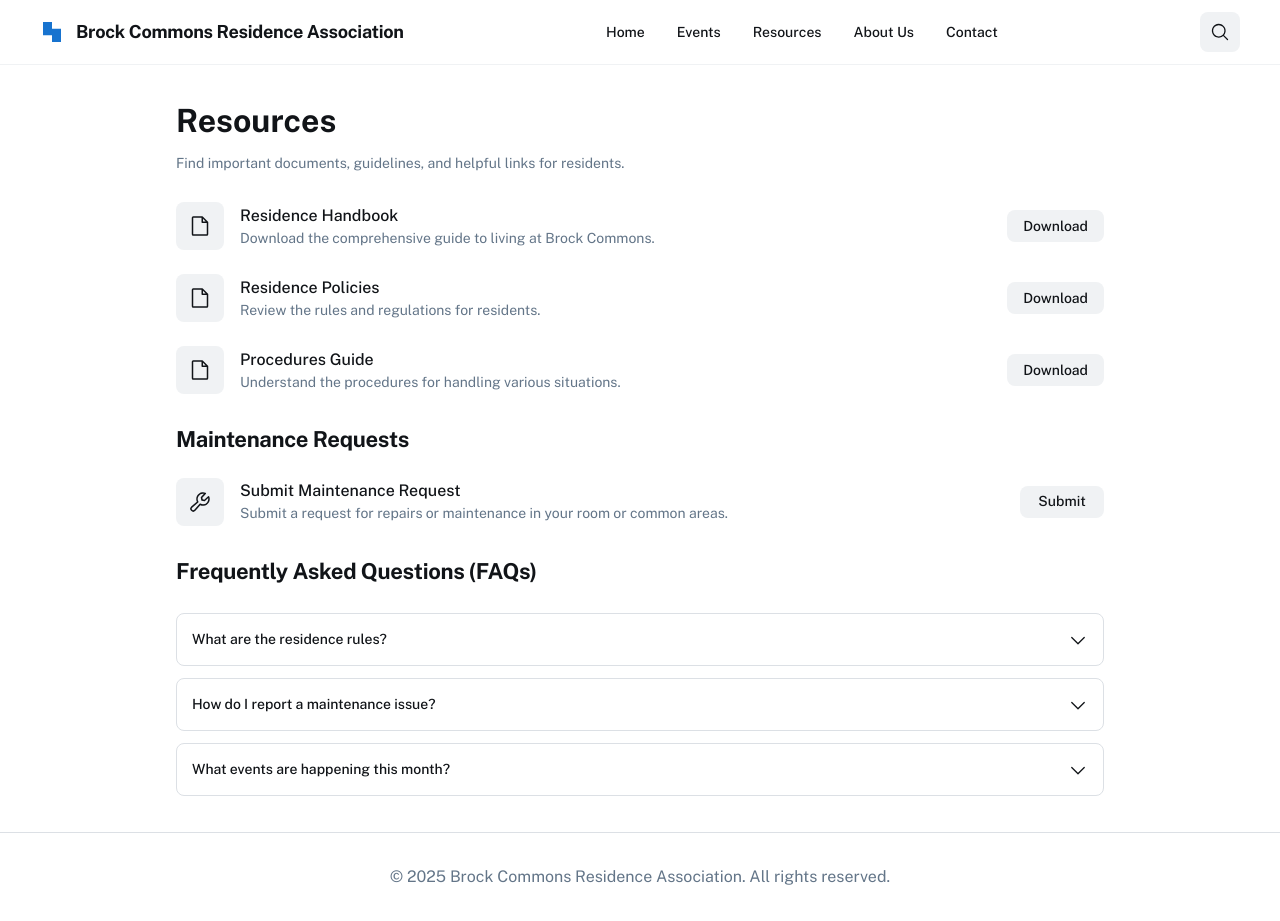
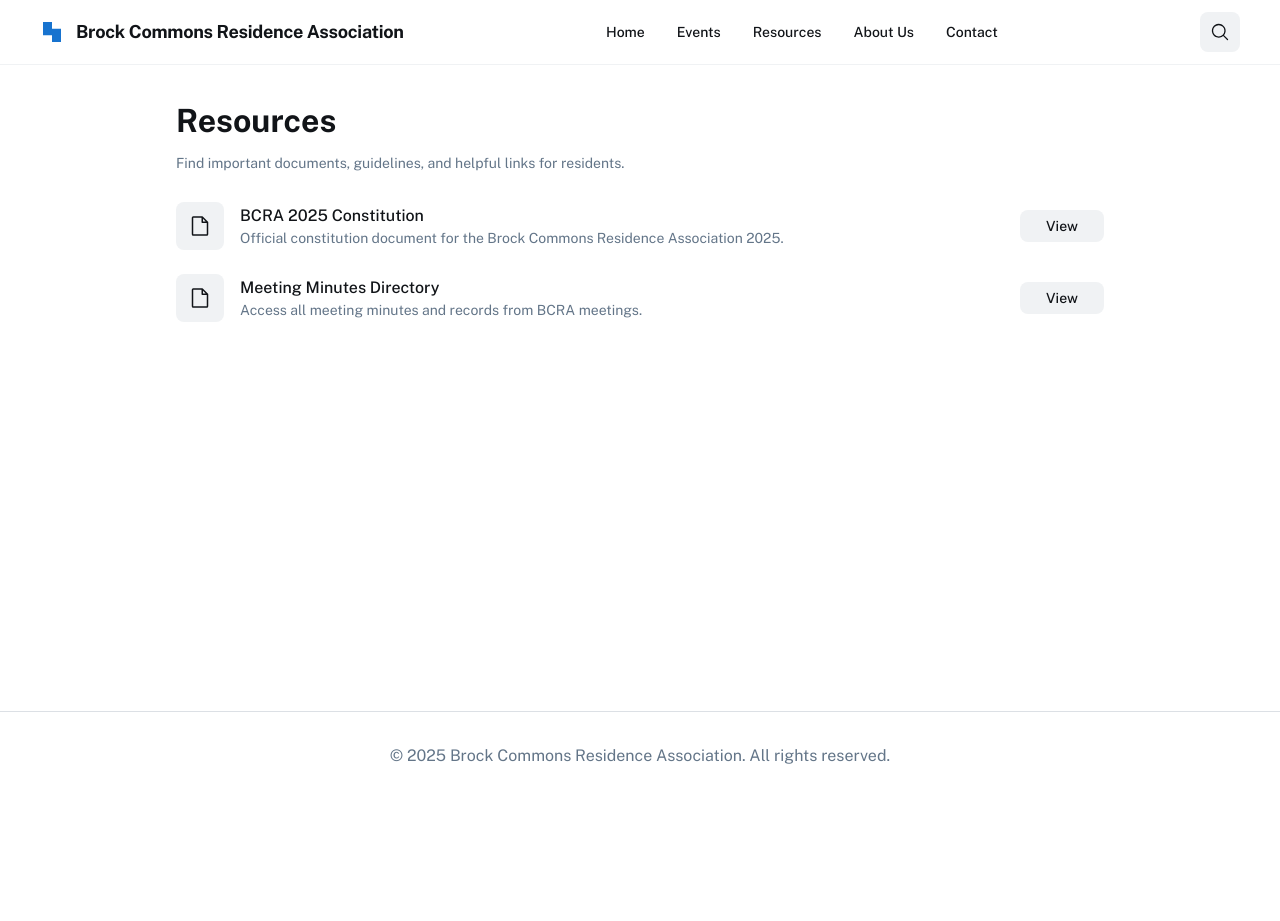
Before and after one commit to ubcbcra/website, a Next.js app: page /resources in a window 1280 px wide. After the commit the page ends 800 px from the top, so only its background shows below. Built offline with nearby package versions, Linux system fonts and the light colour scheme.

Commit message:
feat: update resources section with new documents and change button to link for external access

```diff
--- a/src/app/resources/page.tsx
+++ b/src/app/resources/page.tsx
@@ -11,22 +11,16 @@ export default function ResourcesPage(): React.JSX.Element {
 
         {[
           {
-            icon: "File",
-            title: "Residence Handbook",
-            desc: "Download the comprehensive guide to living at Brock Commons.",
-            cta: "Download",
+            title: "BCRA 2025 Constitution",
+            desc: "Official constitution document for the Brock Commons Residence Association 2025.",
+            url: "https://docs.google.com/document/d/1QHecId1_PKWbABMpEpKqk-UAElhi_PrB/edit?tab=t.0",
+            cta: "View",
           },
           {
-            icon: "File",
-            title: "Residence Policies",
-            desc: "Review the rules and regulations for residents.",
-            cta: "Download",
-          },
-          {
-            icon: "File",
-            title: "Procedures Guide",
-            desc: "Understand the procedures for handling various situations.",
-            cta: "Download",
+            title: "Meeting Minutes Directory",
+            desc: "Access all meeting minutes and records from BCRA meetings.",
+            url: "https://docs.google.com/document/d/1smYne4BukQk0wVI-upMwhWiVjjsfM-tz2oJCx50jPJ0/edit?tab=t.0",
+            cta: "View",
           },
         ].map((item) => (
           <div key={item.title} className="flex items-center gap-4 bg-white px-4 min-h-[72px] py-2 justify-between">
@@ -42,49 +36,17 @@ export default function ResourcesPage(): React.JSX.Element {
               </div>
             </div>
             <div className="shrink-0">
-              <button className="flex min-w-[84px] max-w-[480px] cursor-pointer items-center justify-center overflow-hidden rounded-lg h-8 px-4 bg-[#f0f2f4] text-[#111418] text-sm font-medium leading-normal w-fit">
+              <a
+                href={item.url}
+                target="_blank"
+                rel="noopener noreferrer"
+                className="flex min-w-[84px] max-w-[480px] cursor-pointer items-center justify-center overflow-hidden rounded-lg h-8 px-4 bg-[#f0f2f4] text-[#111418] text-sm font-medium leading-normal w-fit hover:bg-[#e8eaed] transition-colors"
+              >
                 <span className="truncate">{item.cta}</span>
-              </button>
+              </a>
             </div>
           </div>
         ))}
-
-        <h2 className="text-[#111418] text-[22px] font-bold leading-tight tracking-[-0.015em] px-4 pb-3 pt-5">Maintenance Requests</h2>
-        <div className="flex items-center gap-4 bg-white px-4 min-h-[72px] py-2 justify-between">
-          <div className="flex items-center gap-4">
-            <div className="text-[#111418] flex items-center justify-center rounded-lg bg-[#f0f2f4] shrink-0 size-12">
-              <svg xmlns="http://www.w3.org/2000/svg" width="24px" height="24px" fill="currentColor" viewBox="0 0 256 256">
-                <path d="M226.76,69a8,8,0,0,0-12.84-2.88l-40.3,37.19-17.23-3.7-3.7-17.23,37.19-40.3A8,8,0,0,0,187,29.24,72,72,0,0,0,88,96,72.34,72.34,0,0,0,94,124.94L33.79,177c-.15.12-.29.26-.43.39a32,32,0,0,0,45.26,45.26c.13-.13.27-.28.39-.42L131.06,162A72,72,0,0,0,232,96,71.56,71.56,0,0,0,226.76,69ZM160,152a56.14,56.14,0,0,1-27.07-7,8,8,0,0,0-9.92,1.77L67.11,211.51a16,16,0,0,1-22.62-22.62L109.18,133a8,8,0,0,0,1.77-9.93,56,56,0,0,1,58.36-82.31l-31.2,33.81a8,8,0,0,0-1.94,7.1L141.83,108a8,8,0,0,0,6.14,6.14l26.35,5.66a8,8,0,0,0,7.1-1.94l33.81-31.2A56.06,56.06,0,0,1,160,152Z"></path>
-              </svg>
-            </div>
-            <div className="flex flex-col justify-center">
-              <p className="text-[#111418] text-base font-medium leading-normal line-clamp-1">Submit Maintenance Request</p>
-              <p className="text-[#637588] text-sm font-normal leading-normal line-clamp-2">Submit a request for repairs or maintenance in your room or common areas.</p>
-            </div>
-          </div>
-          <div className="shrink-0">
-            <button className="flex min-w-[84px] max-w-[480px] cursor-pointer items-center justify-center overflow-hidden rounded-lg h-8 px-4 bg-[#f0f2f4] text-[#111418] text-sm font-medium leading-normal w-fit">
-              <span className="truncate">Submit</span>
-            </button>
-          </div>
-        </div>
-
-        <h2 className="text-[#111418] text-[22px] font-bold leading-tight tracking-[-0.015em] px-4 pb-3 pt-5">Frequently Asked Questions (FAQs)</h2>
-        <div className="flex flex-col p-4 gap-3">
-          {["What are the residence rules?", "How do I report a maintenance issue?", "What events are happening this month?"].map((q) => (
-            <details key={q} className="flex flex-col rounded-lg border border-[#dce0e5] bg-white px-[15px] py-[7px] group">
-              <summary className="flex cursor-pointer items-center justify-between gap-6 py-2">
-                <p className="text-[#111418] text-sm font-medium leading-normal">{q}</p>
-                <div className="text-[#111418] group-open:rotate-180" data-icon="CaretDown" data-size="20px" data-weight="regular">
-                  <svg xmlns="http://www.w3.org/2000/svg" width="20px" height="20px" fill="currentColor" viewBox="0 0 256 256">
-                    <path d="M213.66,101.66l-80,80a8,8,0,0,1-11.32,0l-80-80A8,8,0,0,1,53.66,90.34L128,164.69l74.34-74.35a8,8,0,0,1,11.32,11.32Z"></path>
-                  </svg>
-                </div>
-              </summary>
-              <p className="text-[#637588] text-sm font-normal leading-normal pb-2">The residence rules are designed to ensure a safe and respectful living environment for all residents.</p>
-            </details>
-          ))}
-        </div>
       </div>
     </div>
   );
```
